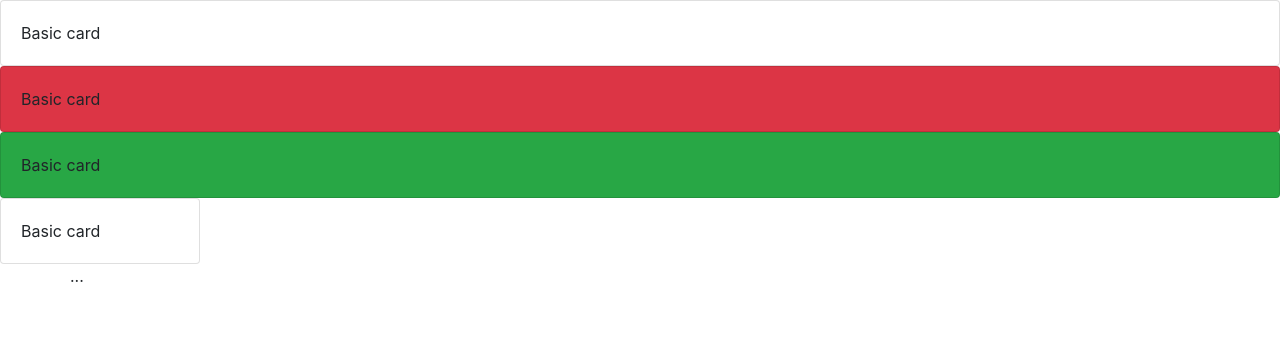
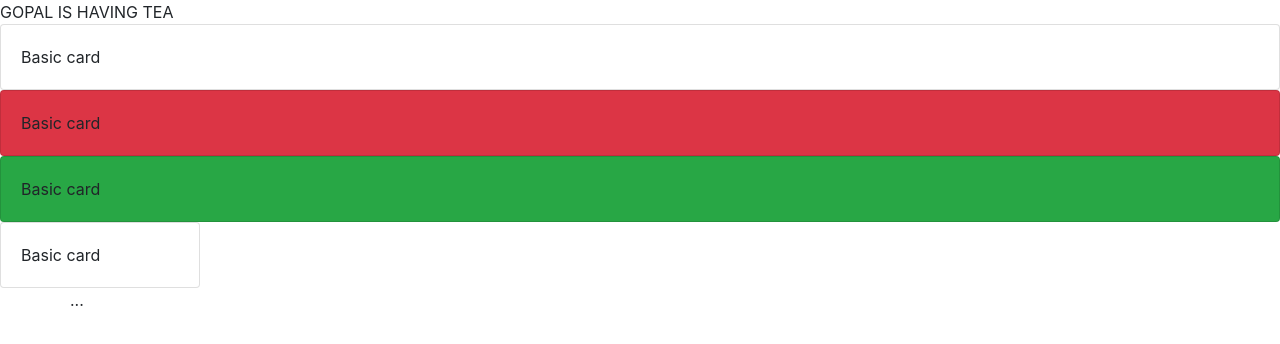
Before and after one commit to aniketmlk6/Html_css__deploy, a plain HTML site: page index.html in a window 1280 px wide. Drawn offline with nearby package versions, Linux system fonts and the light colour scheme.

Commit message:
changes done for gopal

```diff
--- a/index.html
+++ b/index.html
@@ -4,6 +4,7 @@
     <meta charset="UTF-8">
     <title>Title</title>
 
+GOPAL IS HAVING TEA
 
     <!-- Latest compiled and minified CSS -->
     <link rel="stylesheet" href="https://maxcdn.bootstrapcdn.com/bootstrap/4.5.2/css/bootstrap.min.css">
```
